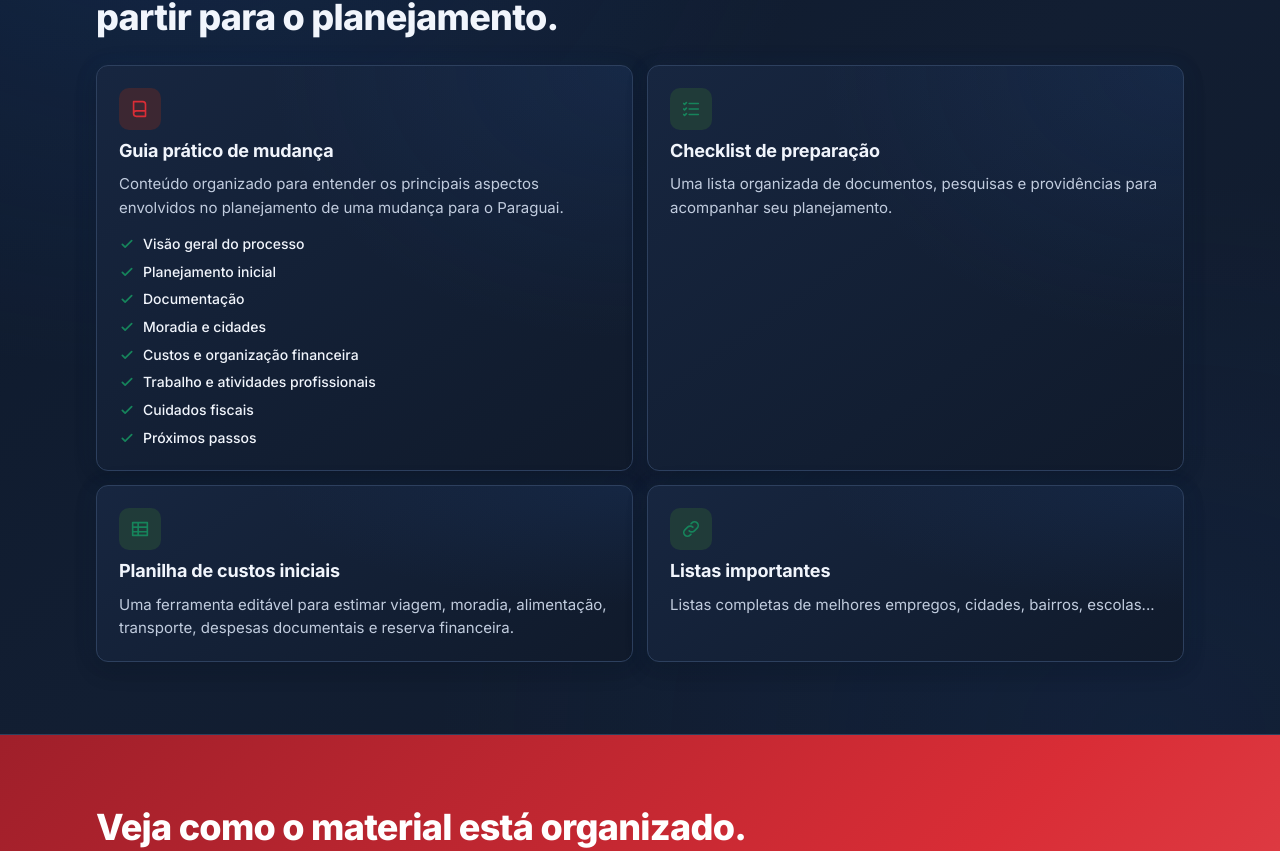
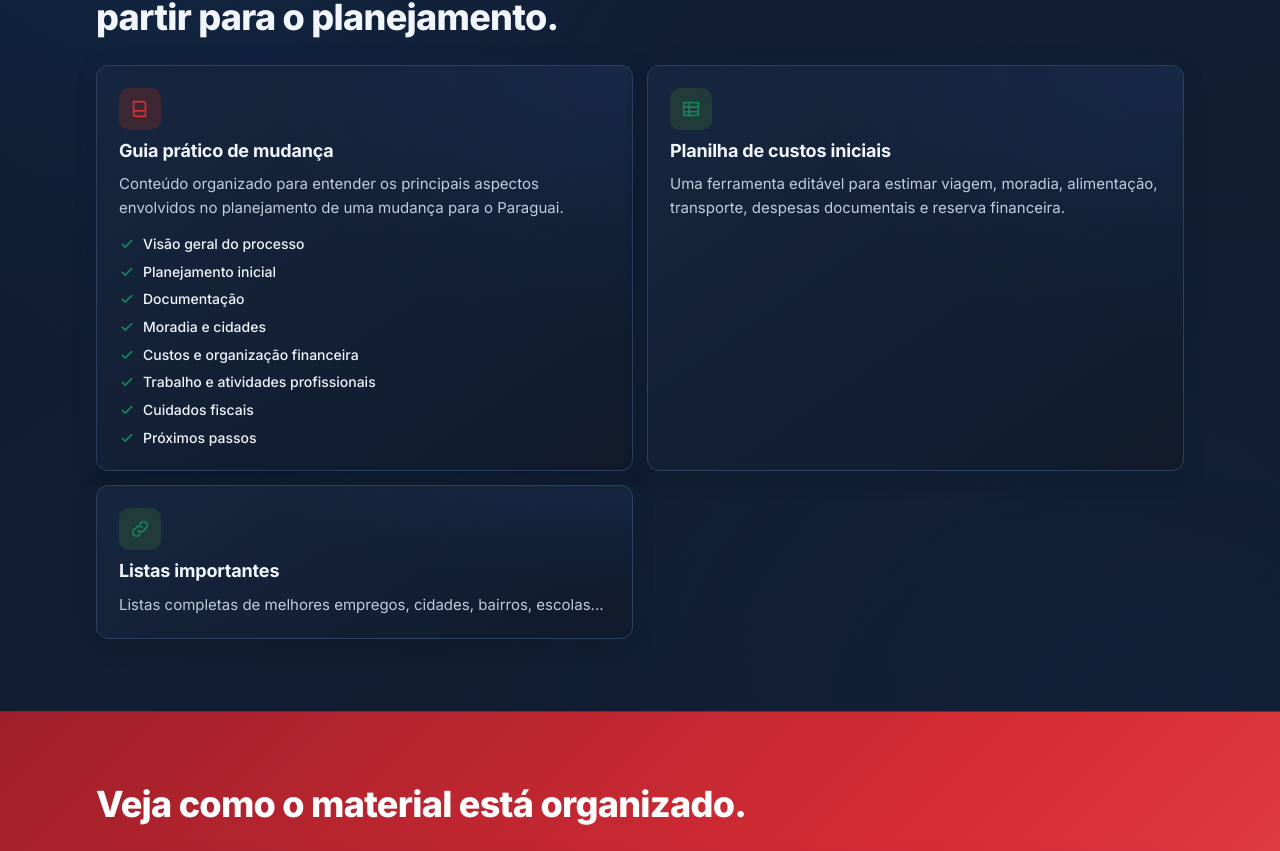
Before and after one commit to eduardoftn1/DSL, a React (Vite) app: page / in a window 1280 px wide. Shown: the part 2209-3060 px from the top of the page. Built offline with nearby package versions, Linux system fonts and the light colour scheme.

Commit message:
exclua o card:
Gerado pelo Zenly.

```diff
--- a/src/sections/Info.jsx
+++ b/src/sections/Info.jsx
@@ -132,13 +132,7 @@ const ITEMS = [
     text: "Conteúdo organizado para entender os principais aspectos envolvidos no planejamento de uma mudança para o Paraguai.",
     topics: GUIDE_TOPICS,
   },
-  {
-    key: "checklist",
-    icon: "list",
-    green: true,
-    title: "Checklist de preparação",
-    text: "Uma lista organizada de documentos, pesquisas e providências para acompanhar seu planejamento.",
-  },
+
   {
     key: "spreadsheet",
     icon: "sheet",
```
